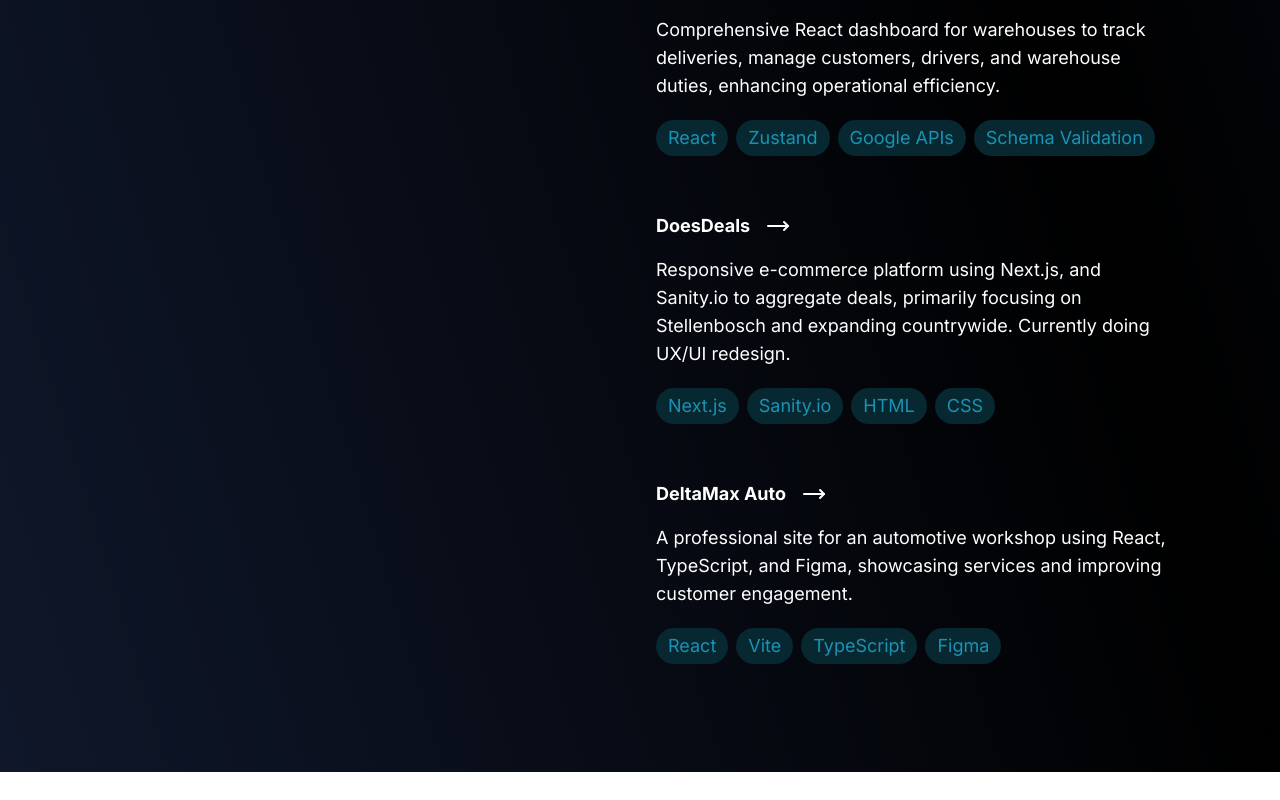
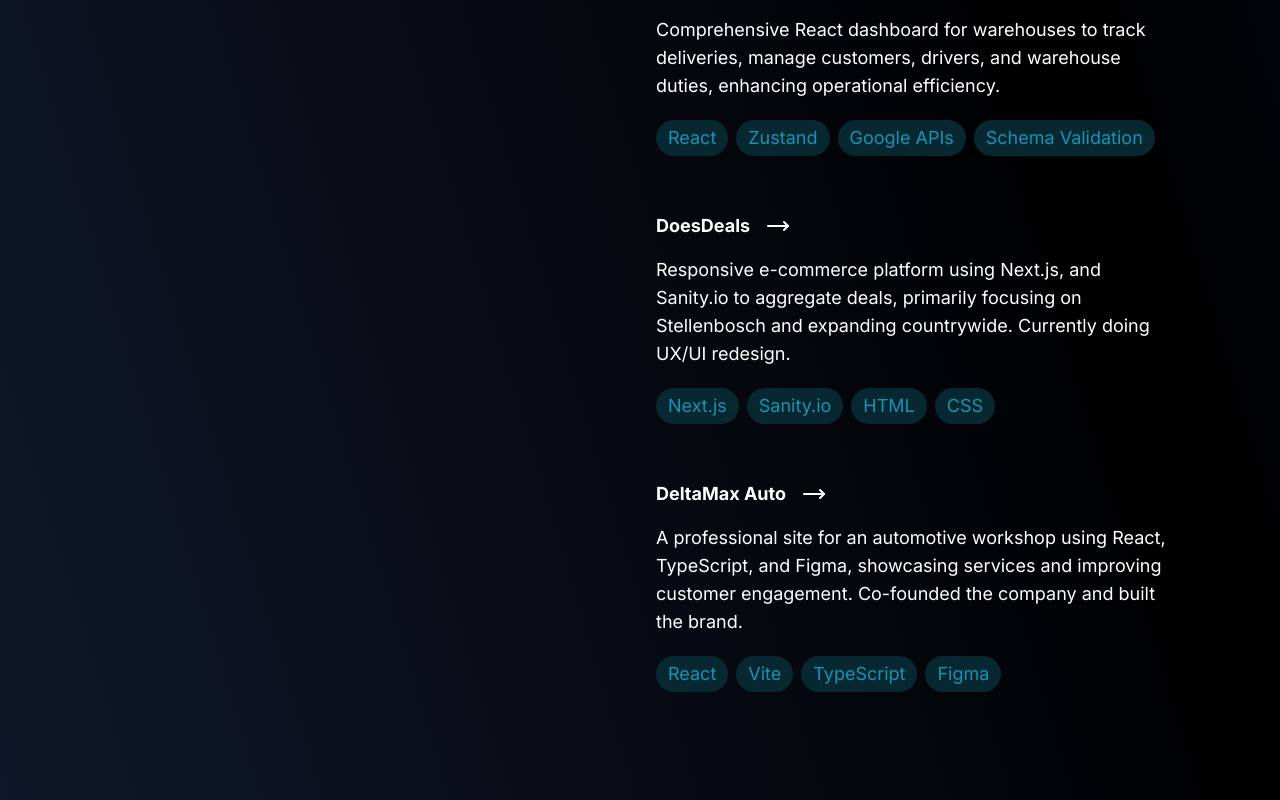
Before and after one commit to nhlanhlacliq/nhlanhla-masuku, a Next.js app: page / in a window 1280 px wide. Shown: the part 3468-4268 px from the top of the page. Before the commit the page ends 4240 px from the top, so only its background shows below. Built offline with nearby package versions, Linux system fonts and the light colour scheme.

Commit message:
update project

```diff
--- a/src/components/Projects.tsx
+++ b/src/components/Projects.tsx
@@ -79,7 +79,7 @@
   {
     title: "DeltaMax Auto",
     description:
-      "A professional site for an automotive workshop using React, TypeScript, and Figma, showcasing services and improving customer engagement.",
+      "A professional site for an automotive workshop using React, TypeScript, and Figma, showcasing services and improving customer engagement. Co-founded the company and built the brand.",
     technologies: ["React", "Vite", "TypeScript", "Figma"],
     link: "https://deltamaxauto.com/",
   },
```
